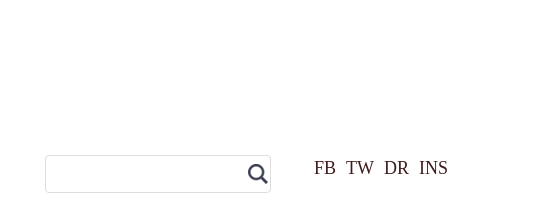
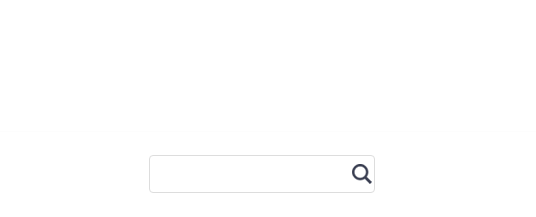
Before and after one commit to MohammadullahJewel/Project-1, a plain HTML site: page about.html in a window 1280 px wide. Shown: the top 217 px of the page, 744-1280 px from the left. Drawn offline with Linux system fonts and the light colour scheme.

Commit message:
Update about.html

```diff
--- a/about.html
+++ b/about.html
@@ -36,10 +36,10 @@
                 <!-- End Menu left -->
                 <div class="social-icons">
                     <ul>
-                        <li><a href="#">FB</a></li>
-                        <li><a href="#">TW</a></li>
-                        <li><a href="#">DR</a></li>
-                        <li><a href="#">INS</a></li>
+                        <li><a href="#"><i class="fab fa-facebook-f"></i></a></li>
+                        <li><a href="#"><i class="fab fa-twitter"></i></a></li>
+                        <li><a href="#"><i class="fas fa-basketball-ball"></i></a></li>
+                        <li><a href="#"><i class="fab fa-instagram"></i></a></li>
                     </ul>
                 </div>
                 <div class="menu-right float-right">
```
